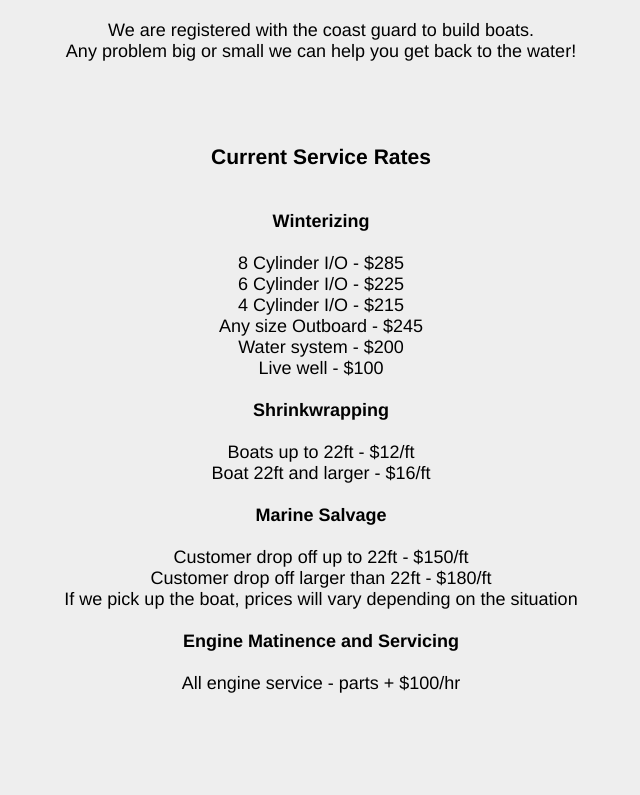
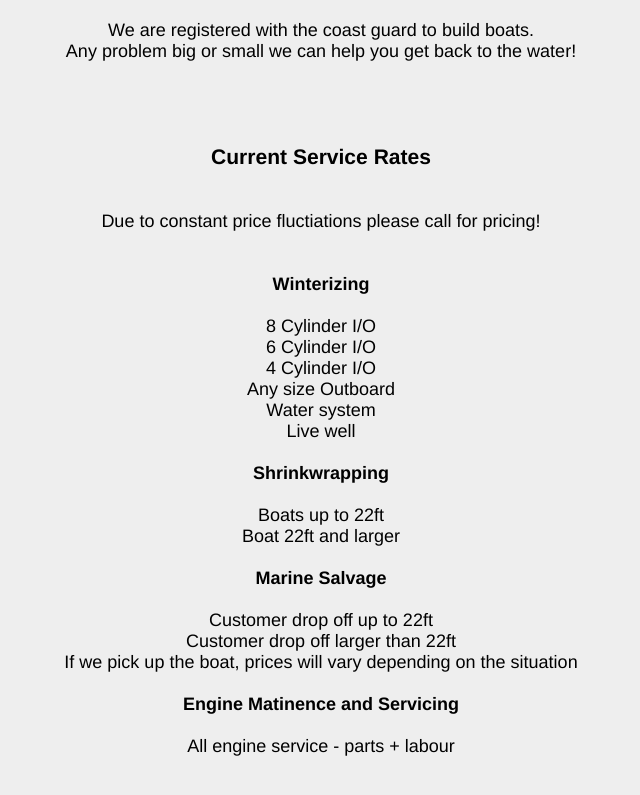
Before and after one commit to Hillfarmdesigns/DukeMarine, a plain HTML site: page Contact.html in a window 1280 px wide. Shown: the part 1296-2091 px from the top of the page, without its empty margins (319-959 px from the left). Drawn offline with Linux system fonts and the light colour scheme.

Commit message:
Update Contact.html

```diff
--- a/Contact.html
+++ b/Contact.html
@@ -45,8 +45,43 @@
 			<div class="servicerates">
 			<h3>Current Service Rates</h3>
 			<br><br>
+			<p>Due to constant price fluctiations please call for pricing!</p>
+			<br><br>
 			<p>
 				<div class="ServiceRatesList">
+				<h4>Winterizing</h4>
+				<br>
+				<ul>
+
+					<li>8 Cylinder I/O </li>
+					<li>6 Cylinder I/O </li>
+					<li>4 Cylinder I/O </li>
+					<li>Any size Outboard </li>
+					<li>Water system </li>
+					<li>Live well </li>
+				</ul>
+				<br>
+				<h4>Shrinkwrapping</h4>
+				<br>
+				<ul>
+					<li>Boats up to 22ft </li>
+					<li>Boat 22ft and larger </li>
+				</ul>
+				<br>
+				<h4>Marine Salvage</h4>
+				<br>
+				<ul>
+					<li>Customer drop off up to 22ft </li>
+					<li>Customer drop off larger than 22ft </li>
+					<li>If we pick up the boat, prices will vary depending on the situation</li>
+				</ul>
+				<br>
+				<h4>Engine Matinence and Servicing</h4>
+				<br>
+				All engine service - parts + labour
+				<br><br>
+				</div>
+				<!-- <div class="ServiceRatesList">
 				<h4>Winterizing</h4>
 				<br>
 				<ul>
@@ -77,7 +112,7 @@
 				<br>
 				All engine service - parts + $100/hr
 				<br><br>
-				</div>
+				</div>-->
 			</p>
 		</div>
 		</div>
```
